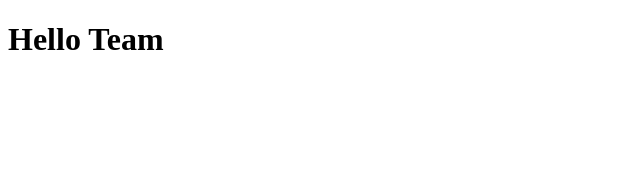
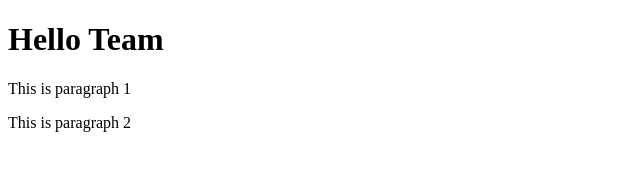
Before and after one commit to Vishwjeetmeena/Learn_Git_withMe, a plain HTML site: page index.html in a window 1280 px wide. Shown: the whole page, without its empty margins (0-640 px from the left). Drawn offline with Linux system fonts and the light colour scheme.

Commit message:
Paragraph 1 added

```diff
--- a/index.html
+++ b/index.html
@@ -7,5 +7,7 @@
 </head>
 <body>
     <h1>Hello Team</h1>
+    <p>This is paragraph 1</p>
+    <p>This is paragraph 2</p>
 </body>
 </html>
```
